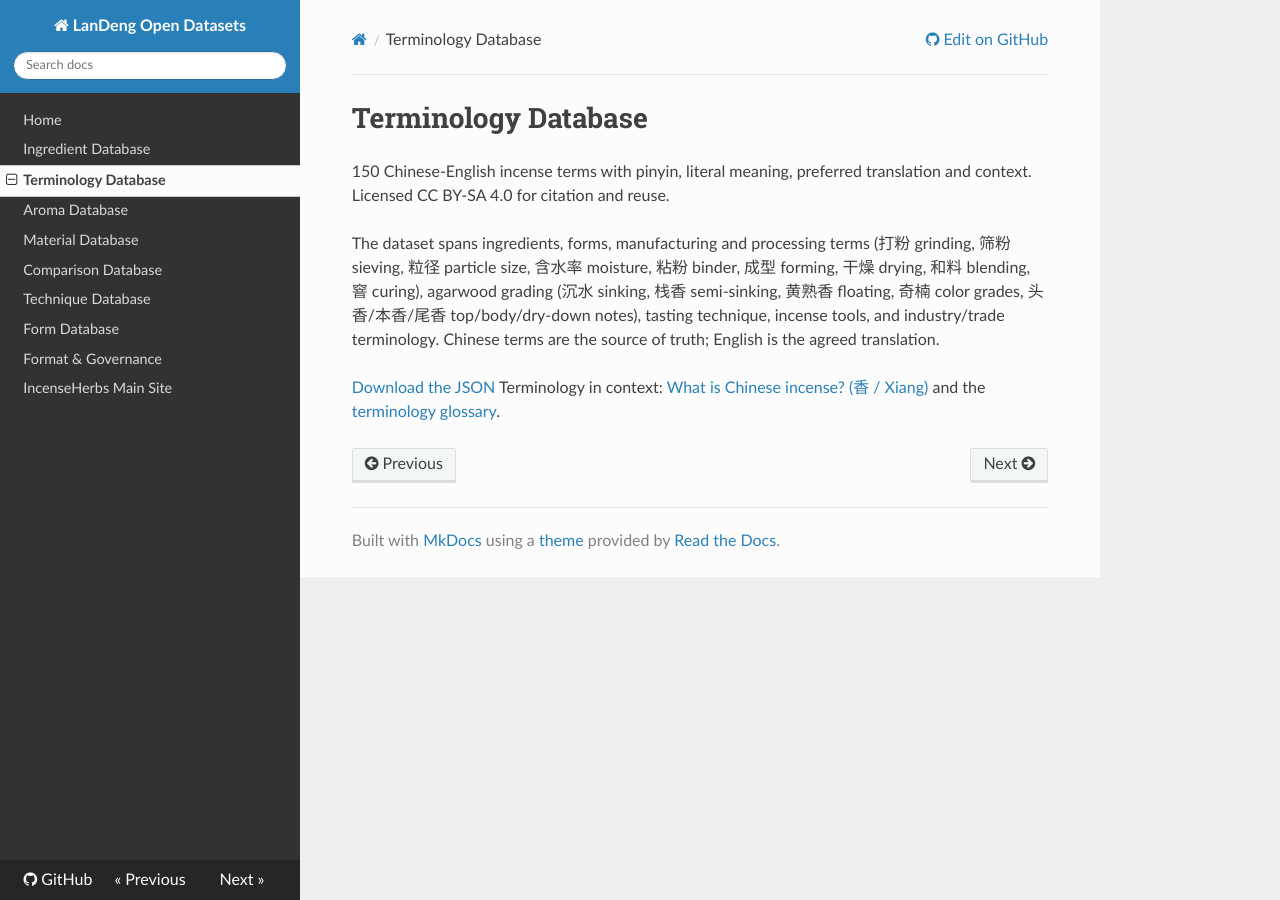
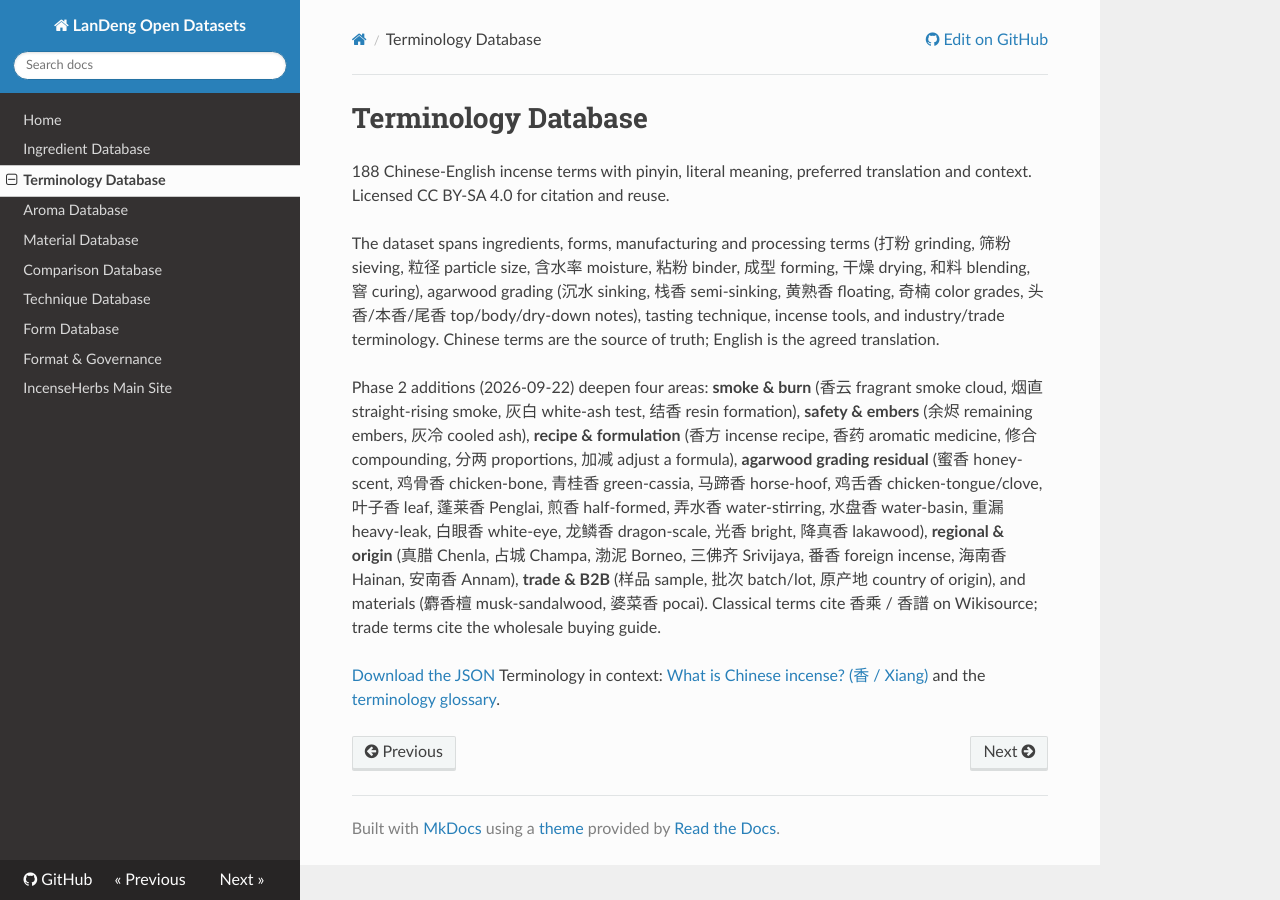
Before and after one commit to martinxionbiotech-max/data-landeng, an MkDocs documentation site: the page built from docs/terminology.md, in a window 1280 px wide. Built offline with MkDocs 1.6.1, drawn with Linux system fonts in a browser that asks for light colours; nearby versions of some CDN libraries.

Commit message:
P2: expand terminology dataset 150 -> 188 terms (smoke/burn, safety, formulation, grading residual, regional, trade)

```diff
--- a/docs/terminology.md
+++ b/docs/terminology.md
@@ -1,8 +1,10 @@
 # Terminology Database
 
-150 Chinese-English incense terms with pinyin, literal meaning, preferred translation and context. Licensed CC BY-SA 4.0 for citation and reuse.
+188 Chinese-English incense terms with pinyin, literal meaning, preferred translation and context. Licensed CC BY-SA 4.0 for citation and reuse.
 
 The dataset spans ingredients, forms, manufacturing and processing terms (打粉 grinding, 筛粉 sieving, 粒径 particle size, 含水率 moisture, 粘粉 binder, 成型 forming, 干燥 drying, 和料 blending, 窨 curing), agarwood grading (沉水 sinking, 栈香 semi-sinking, 黄熟香 floating, 奇楠 color grades, 头香/本香/尾香 top/body/dry-down notes), tasting technique, incense tools, and industry/trade terminology. Chinese terms are the source of truth; English is the agreed translation.
 
+Phase 2 additions (2026-09-22) deepen four areas: **smoke & burn** (香云 fragrant smoke cloud, 烟直 straight-rising smoke, 灰白 white-ash test, 结香 resin formation), **safety & embers** (余烬 remaining embers, 灰冷 cooled ash), **recipe & formulation** (香方 incense recipe, 香药 aromatic medicine, 修合 compounding, 分两 proportions, 加减 adjust a formula), **agarwood grading residual** (蜜香 honey-scent, 鸡骨香 chicken-bone, 青桂香 green-cassia, 马蹄香 horse-hoof, 鸡舌香 chicken-tongue/clove, 叶子香 leaf, 蓬莱香 Penglai, 煎香 half-formed, 弄水香 water-stirring, 水盘香 water-basin, 重漏 heavy-leak, 白眼香 white-eye, 龙鳞香 dragon-scale, 光香 bright, 降真香 lakawood), **regional & origin** (真腊 Chenla, 占城 Champa, 渤泥 Borneo, 三佛齐 Srivijaya, 番香 foreign incense, 海南香 Hainan, 安南香 Annam), **trade & B2B** (样品 sample, 批次 batch/lot, 原产地 country of origin), and materials (麝香檀 musk-sandalwood, 婆菜香 pocai). Classical terms cite 香乘 / 香譜 on Wikisource; trade terms cite the wholesale buying guide.
+
 [Download the JSON](https://data.incenseherbs.com/datasets/terminology.json)
 Terminology in context: [What is Chinese incense? (香 / Xiang)](https://incenseherbs.com/chinese-incense/) and the [terminology glossary](https://incenseherbs.com/blog/incense-terminology-glossary/).
```
Also changed, not shown: 1 other file.
